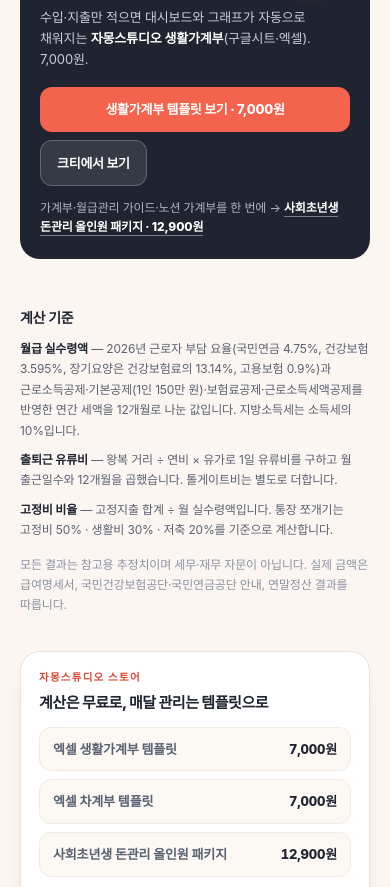
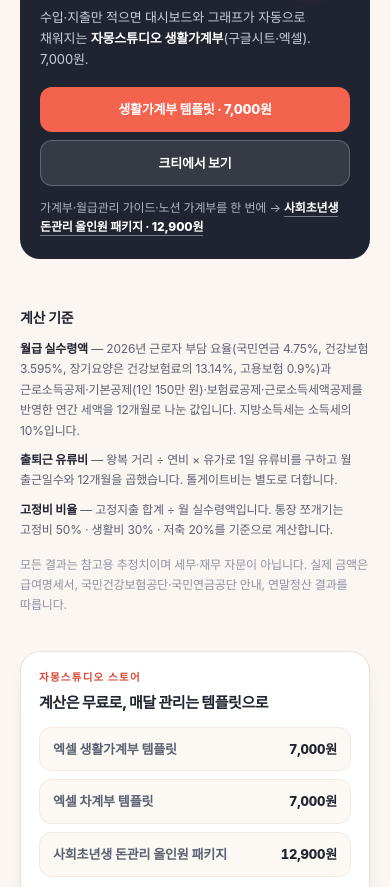
Before and after one commit to qaswcomzxc497-oss/zamong-tools, a plain HTML site: page index.html in a window 390 px wide. Shown: the part 1600-2487 px from the top of the page. Drawn offline with Linux system fonts and the light colour scheme.

Commit message:
추천 버튼 라벨 축약과 모바일 버튼 세로 배치 보정

```diff
--- a/assets/style.css
+++ b/assets/style.css
@@ -222,6 +222,10 @@ a{color:inherit}
   .promo h3{font-size:22px}
   .store-in{padding:22px 24px}
 }
+@media (max-width:420px){
+  .promo-btns{flex-direction:column}
+  .promo-btns .btn{width:100%;flex:1 1 auto}
+}
 @media (max-width:359px){
   .stat3 b{font-size:12.5px}
   .stat3 span{font-size:10.5px}
--- a/index.html
+++ b/index.html
@@ -245,7 +245,7 @@
       <h3>실수령액,<br>엑셀 하나로 관리하세요</h3>
       <p class="promo-body">수입·지출만 적으면 대시보드와 그래프가 자동으로 채워지는 <b>자몽스튜디오 생활가계부</b>(구글시트·엑셀). 7,000원.</p>
       <div class="promo-btns">
-        <a class="btn primary" href="https://smartstore.naver.com/autosheet/products/13894469921" target="_blank" rel="noopener noreferrer">생활가계부 템플릿 보기 · 7,000원</a>
+        <a class="btn primary" href="https://smartstore.naver.com/autosheet/products/13894469921" target="_blank" rel="noopener noreferrer">생활가계부 템플릿 · 7,000원</a>
         <a class="btn ghost" href="https://ctee.kr/place/autosheetlab" target="_blank" rel="noopener noreferrer">크티에서 보기</a>
       </div>
       <p class="promo-alt">가계부·월급관리 가이드·노션 가계부를 한 번에 → <a href="https://smartstore.naver.com/autosheet/products/13899672985" target="_blank" rel="noopener noreferrer">사회초년생 돈관리 올인원 패키지 · 12,900원</a></p>
@@ -338,7 +338,7 @@
       <h3>기름값·정비·보험까지<br>한 장에 정리</h3>
       <p class="promo-body">주유·세차·정비·보험을 적으면 월 지출과 연비가 자동 집계되는 <b>자몽스튜디오 차계부</b>(구글시트·엑셀). 7,000원.</p>
       <div class="promo-btns">
-        <a class="btn primary" href="https://smartstore.naver.com/autosheet/products/13894432295" target="_blank" rel="noopener noreferrer">차계부 템플릿 보기 · 7,000원</a>
+        <a class="btn primary" href="https://smartstore.naver.com/autosheet/products/13894432295" target="_blank" rel="noopener noreferrer">차계부 템플릿 · 7,000원</a>
         <a class="btn ghost" href="https://ctee.kr/place/autosheetlab" target="_blank" rel="noopener noreferrer">크티에서 보기</a>
       </div>
     </aside>
@@ -428,9 +428,9 @@
     <aside class="promo">
       <p class="promo-kicker">고정비 관리</p>
       <h3>새는 돈부터 막고<br>남는 돈을 굴리기</h3>
-      <p class="promo-body">고정지출·카드값을 항목별로 나눠 자동 집계하는 <b>자몽스튜디오 생활가계부</b>(구글시트·엑셀). 통장 쪼개기 비율과 나란히 두고 보기 좋습니다. 7,000원.</p>
+      <p class="promo-body">고정지출·카드값을 항목별로 자동 집계하는 <b>자몽스튜디오 생활가계부</b>(구글시트·엑셀)로 매달 빠지는 돈을 한눈에. 7,000원.</p>
       <div class="promo-btns">
-        <a class="btn primary" href="https://smartstore.naver.com/autosheet/products/13894469921" target="_blank" rel="noopener noreferrer">가계부 템플릿 보기 · 7,000원</a>
+        <a class="btn primary" href="https://smartstore.naver.com/autosheet/products/13894469921" target="_blank" rel="noopener noreferrer">가계부 템플릿 · 7,000원</a>
         <a class="btn ghost" href="https://ctee.kr/place/autosheetlab" target="_blank" rel="noopener noreferrer">크티에서 보기</a>
       </div>
     </aside>
```
